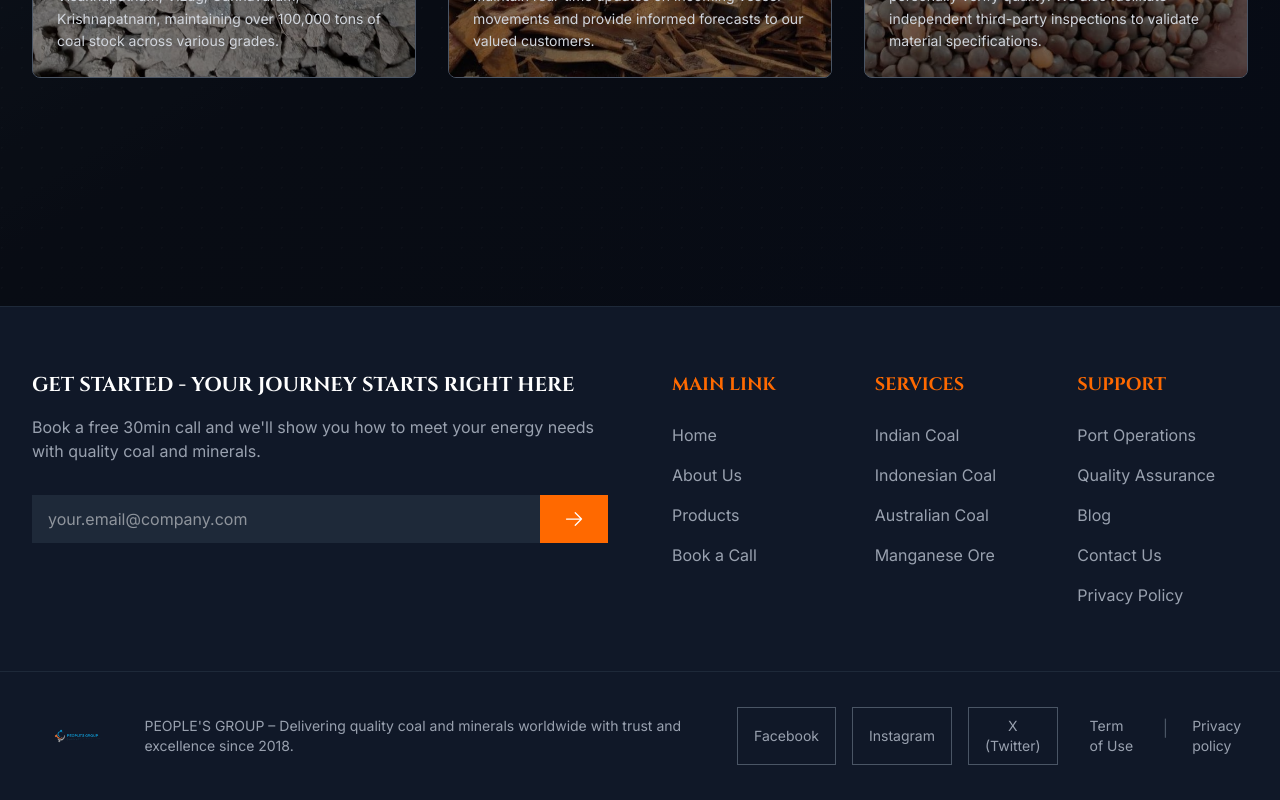
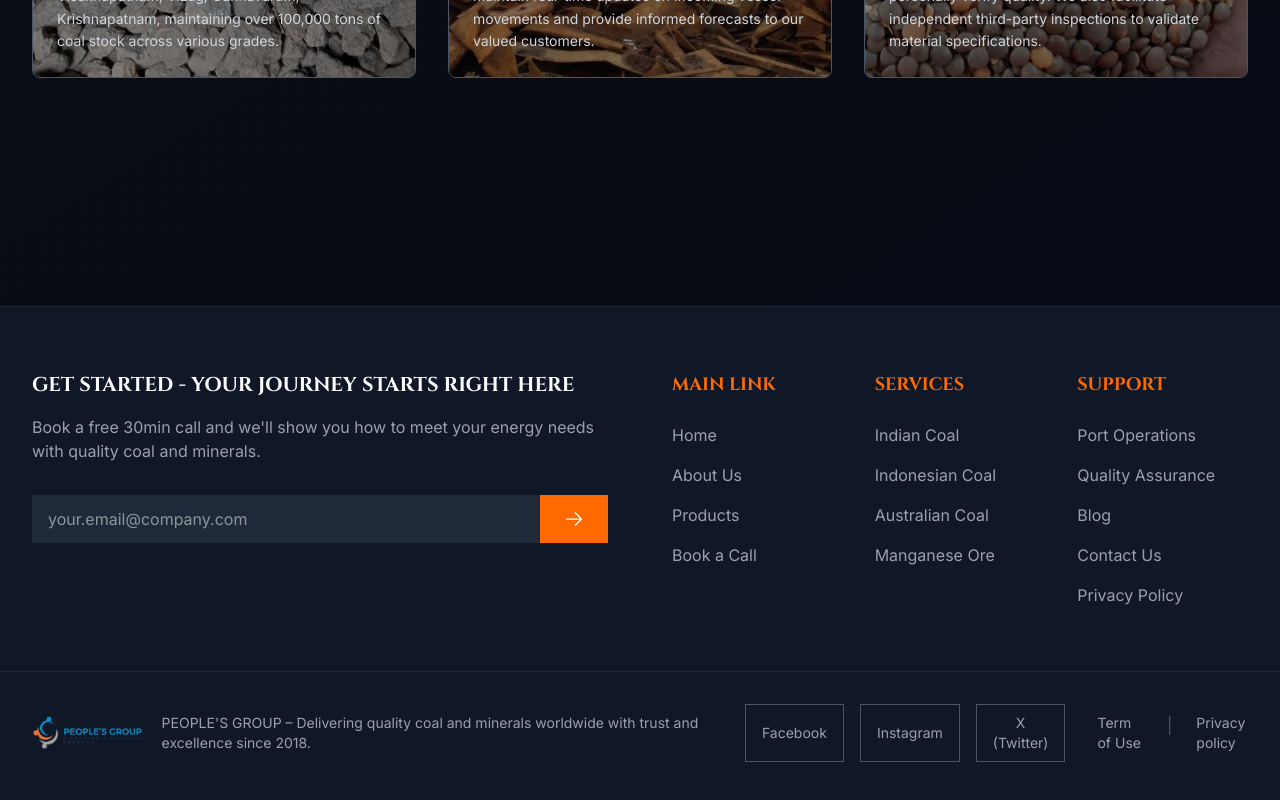
Before and after one commit to gourabsen21s/PeoplesGroup-client-project, a Next.js app: page / in a window 1280 px wide. Shown: the part 6600-7400 px from the top of the page. Built offline with nearby package versions, Linux system fonts and the light colour scheme.

Commit message:
Update Footer.tsx

```diff
--- a/src/components/Footer.tsx
+++ b/src/components/Footer.tsx
@@ -132,9 +132,9 @@ export default function Footer() {
             <div className="flex items-center space-x-4 mb-6 lg:mb-0">
               <div className="flex items-center">
                 <img
-                  src="/company-logo-preview.png"
+                  src="/logo-people.svg"
                   alt="People's Group Logo"
-                  className="h-16 w-auto object-contain"
+                  className="h-11 w-auto object-contain"
                 />
               </div>
               <span className="text-gray-400 text-sm">
```
